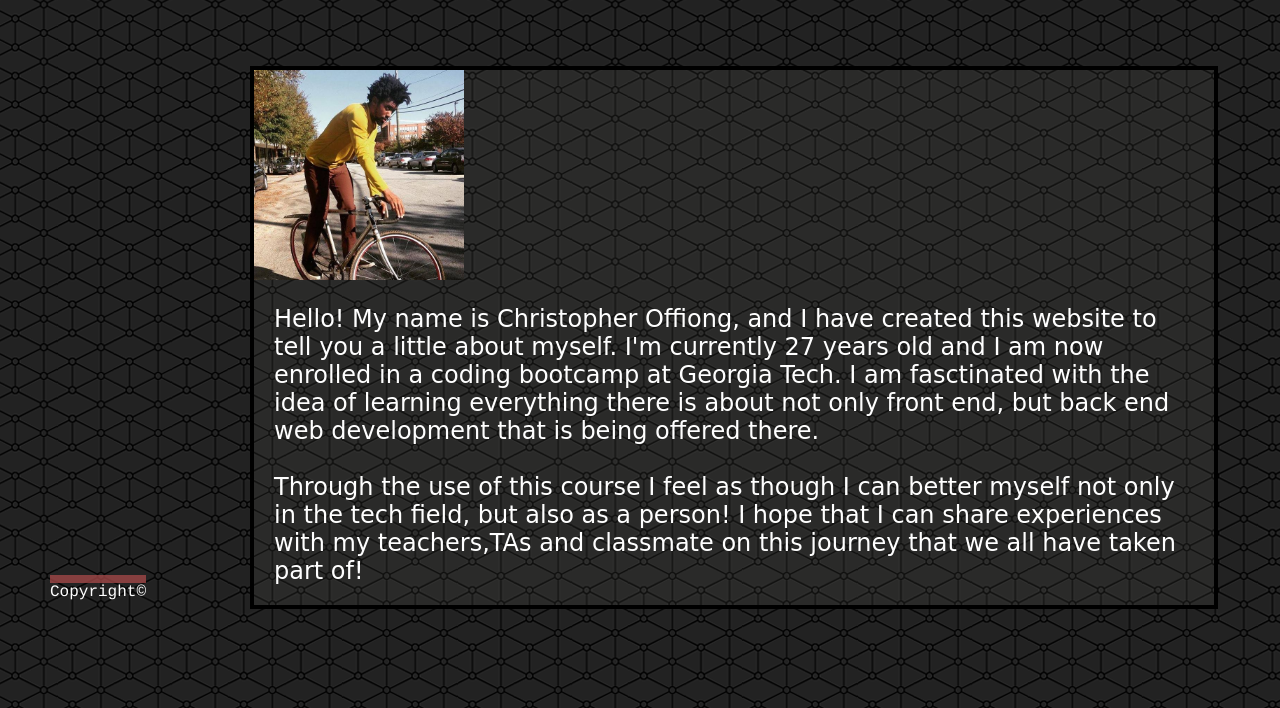
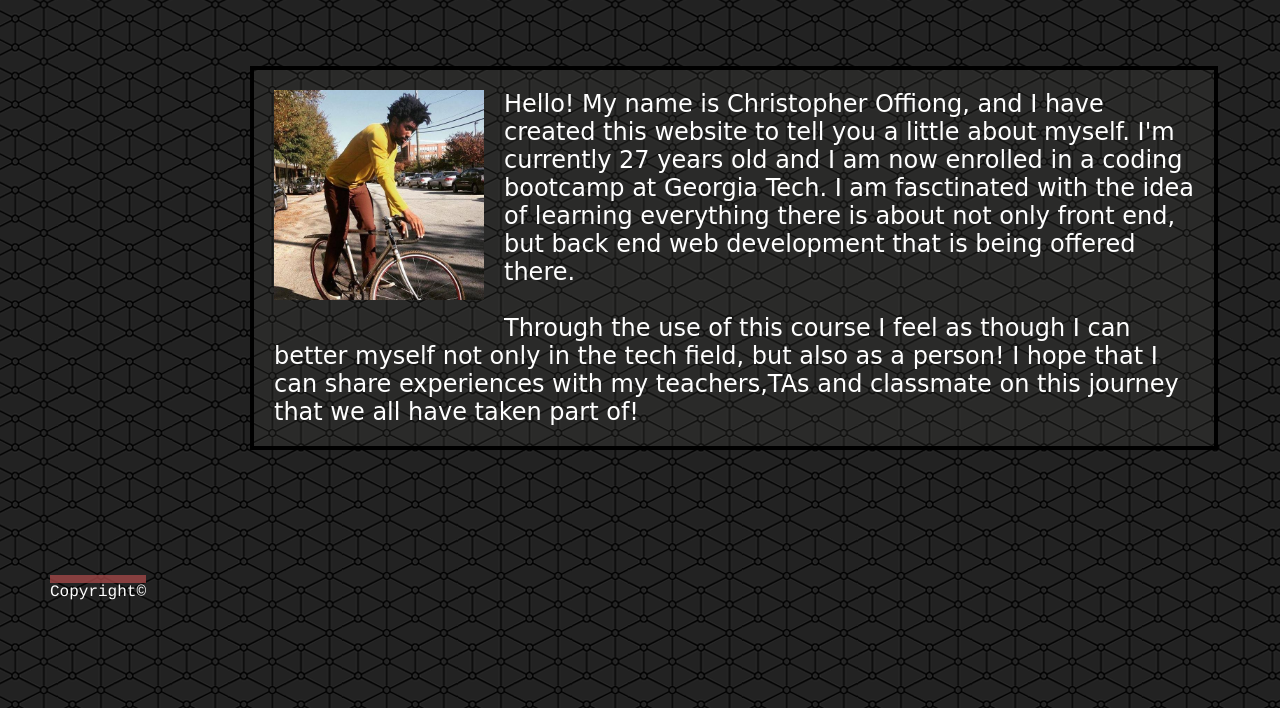
Before and after one commit to chrisoffiong/chrisoffiong.github.io, a plain HTML site: page index.html in a window 1280 px wide. Shown: the part 167-875 px from the top of the page. Drawn offline with Linux system fonts and the light colour scheme; a web font is replaced by a local one.

Commit message:
fourth revision

```diff
--- a/assests/css/style.css
+++ b/assests/css/style.css
@@ -47,6 +47,11 @@ h2 {
     font-size: 30px;
     background-color: #46484941 ;
     border-bottom: 3px solid rgba(187, 38, 27, 0.918);
+}
+
+.image1 {
+    float: left;
+    margin: 20px;
 }
 
 p {
```
